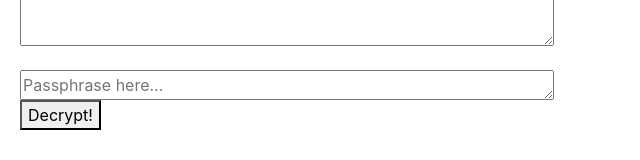
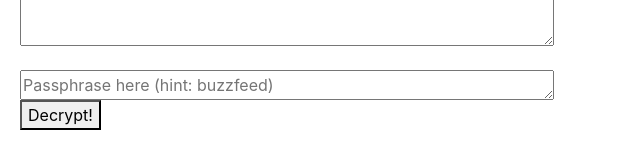
Before and after one commit to punymail/punymail.github.io, a plain HTML site: page index.html in a window 1280 px wide. Shown: the part 299-459 px from the top of the page, without its empty margins (0-640 px from the left). Drawn offline with nearby package versions, Linux system fonts and the light colour scheme.

Commit message:
Update index.html

```diff
--- a/index.html
+++ b/index.html
@@ -25,7 +25,7 @@
 
     <br>
 
-    <textarea rows="1" cols="50" placeholder="Passphrase here..." id="passphrase"></textarea>
+    <textarea rows="1" cols="50" placeholder="Passphrase here (hint: buzzfeed)" id="passphrase"></textarea>
     <br>
 
     <button onclick="punyDecrypt()">Decrypt!</button>
```
